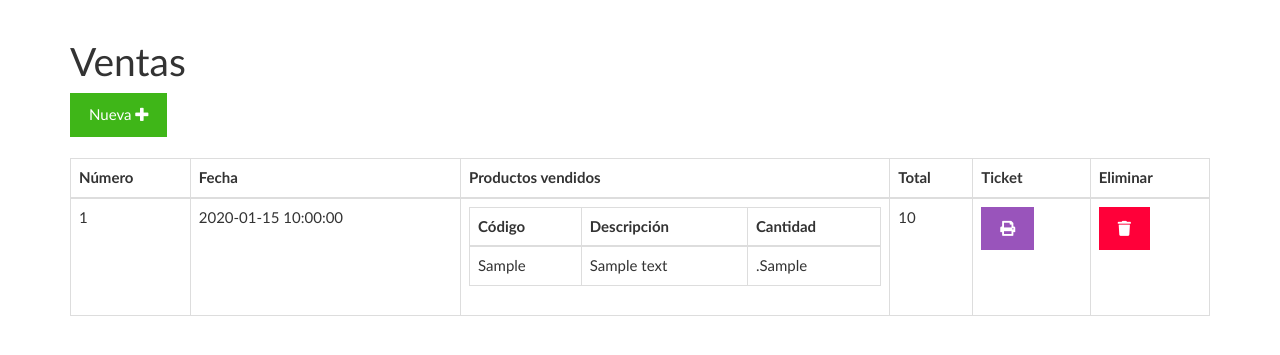
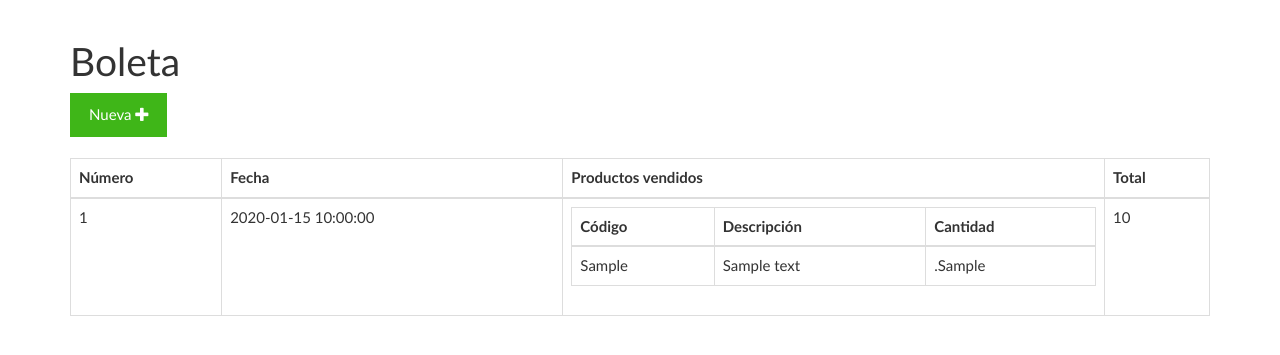
Before and after one commit to renrevm/TSIFINALL, a PHP site: page /ventas.php in a window 1280 px wide. Shown: the part 51-406 px from the top of the page. Run offline with PHP 8.4, Linux system fonts and the light colour scheme; tables that the repository leaves empty or names only in its code hold one stand-in row (values such as "Sample post").

Commit message:
codigo triste

```diff
--- a/comprar.php
+++ b/comprar.php
@@ -5,7 +5,7 @@ if (!isset($_SESSION["carrito"])) $_SESSION["carrito"] = [];
 $granTotal = 0;
 ?>
 <div class="col-xs-12">
-	<h1>Comprar</h1>
+	<h1>Comprar Productos</h1>
 	<?php
 	if (isset($_GET["status"])) {
 		if ($_GET["status"] === "1") {
--- a/vender.php
+++ b/vender.php
@@ -5,7 +5,7 @@ if (!isset($_SESSION["carrito"])) $_SESSION["carrito"] = [];
 $granTotal = 0;
 ?>
 <div class="col-xs-12">
-	<h1>Vender</h1>
+	<h1>Vender Productos</h1>
 	<?php
 	if (isset($_GET["status"])) {
 		if ($_GET["status"] === "1") {
--- a/ventas.php
+++ b/ventas.php
@@ -6,7 +6,7 @@ $ventas = $sentencia->fetchAll(PDO::FETCH_OBJ);
 ?>
 
 	<div class="col-xs-12">
-		<h1>Ventas</h1>
+		<h1>Boleta</h1>
 		<div>
 			<a class="btn btn-success" href="./vender.php">Nueva <i class="fa fa-plus"></i></a>
 		</div>
@@ -18,8 +18,7 @@ $ventas = $sentencia->fetchAll(PDO::FETCH_OBJ);
 					<th>Fecha</th>
 					<th>Productos vendidos</th>
 					<th>Total</th>
-					<th>Ticket</th>
-					<th>Eliminar</th>
+
 				</tr>
 			</thead>
 			<tbody>
@@ -50,8 +49,7 @@ $ventas = $sentencia->fetchAll(PDO::FETCH_OBJ);
 						</table>
 					</td>
 					<td><?php echo $venta->total ?></td>
-					<td><a class="btn btn-info" href="<?php echo "imprimirTicket.php?id=" . $venta->id?>"><i class="fa fa-print"></i></a></td>
-					<td><a class="btn btn-danger" href="<?php echo "eliminarVenta.php?id=" . $venta->id?>"><i class="fa fa-trash"></i></a></td>
+
 				</tr>
 				<?php } ?>
 			</tbody>
```
Also changed, not shown: compras.php (+5 -5 lines).
